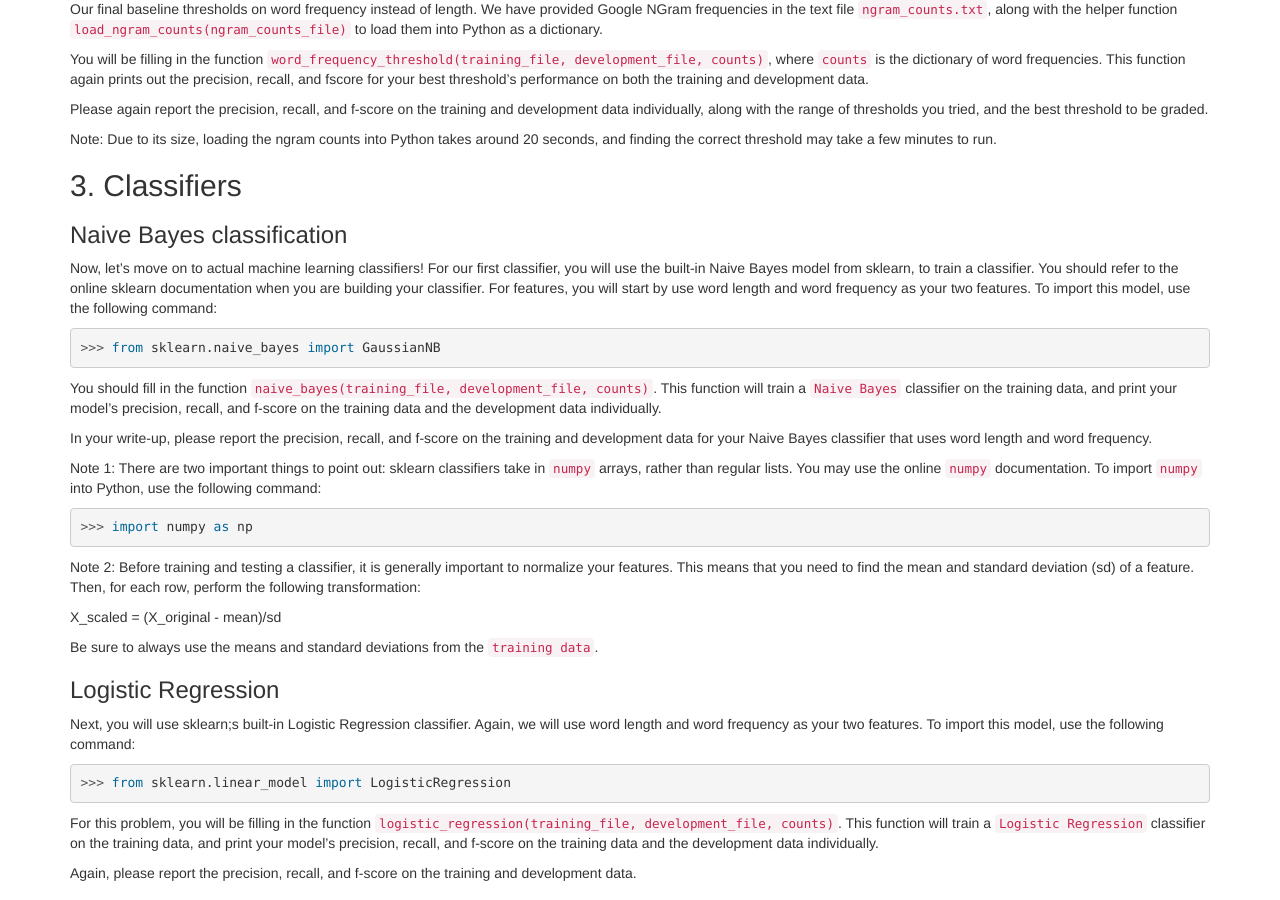
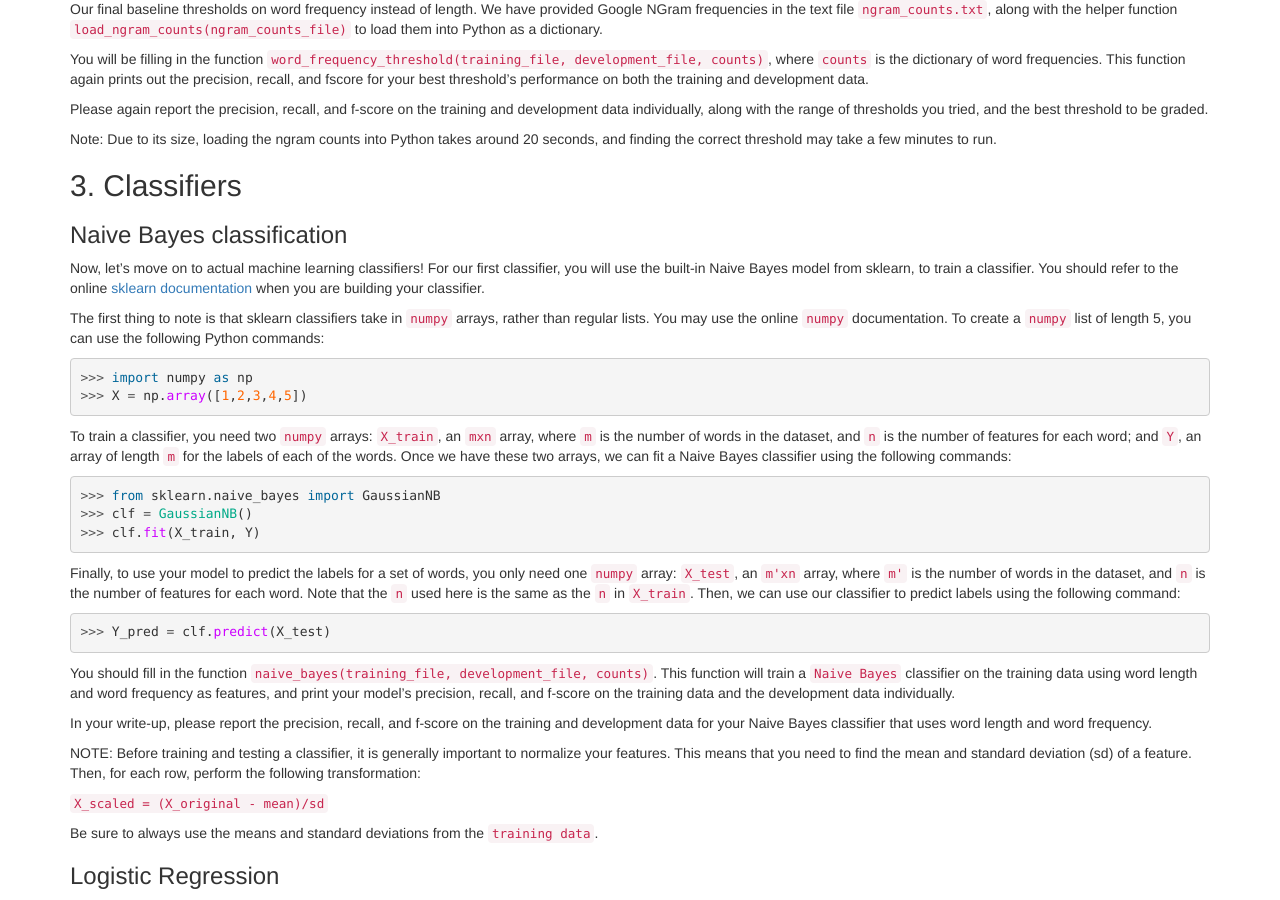
Before and after one commit to computational-linguistics-class/computational-linguistics-class.github.io, a Jekyll site: the page built from assignment2.md, in a window 1280 px wide and 900 px high, scrolled down 1956 px. Built offline with Jekyll 4.4.1, drawn with Linux system fonts in a browser that asks for light colours; nearby versions of some CDN libraries; our own code applies the rules of GitHub Pages for plain Markdown files; a script that is not in the unit is left out.

Commit message:
Added in sklearn walkthrough

```diff
--- a/assignment2.md
+++ b/assignment2.md
@@ -125,25 +125,36 @@ Note: Due to its size, loading the ngram counts into Python takes around 20 seco
 
 ### Naive Bayes classification
 
-Now, let's move on to actual machine learning classifiers! For our first classifier, you will use the built-in Naive Bayes model from sklearn, to train a classifier. You should refer to the online sklearn documentation when you are building your classifier. For features, you will start by use word length and word frequency as your two features. To import this model, use the following command:
+Now, let's move on to actual machine learning classifiers! For our first classifier, you will use the built-in Naive Bayes model from sklearn, to train a classifier. You should refer to the online [sklearn documentation](http://scikit-learn.org/stable/modules/generated/sklearn.naive_bayes.GaussianNB.html) when you are building your classifier.
+
+The first thing to note is that sklearn classifiers take in `numpy` arrays, rather than regular lists. You may use the online `numpy` documentation. To create a `numpy` list of length 5, you can use the following Python commands:
+
+{% highlight python %}
+>>> import numpy as np
+>>> X = np.array([1,2,3,4,5])
+{% endhighlight %}
+
+To train a classifier, you need two `numpy` arrays: `X_train`, an `mxn` array, where `m` is the number of words in the dataset, and `n` is the number of features for each word; and `Y`, an array of length `m` for the labels of each of the words. Once we have these two arrays, we can fit a Naive Bayes classifier using the following commands:
 
 {% highlight python %}
 >>> from sklearn.naive_bayes import GaussianNB
+>>> clf = GaussianNB()
+>>> clf.fit(X_train, Y)
 {% endhighlight %}
 
-You should fill in the function `naive_bayes(training_file, development_file, counts)`. This function will train a `Naive Bayes` classifier on the training data, and print your model's precision, recall, and f-score on the training data and the development data individually.
+Finally, to use your model to predict the labels for a set of words, you only need one `numpy` array: `X_test`, an `m'xn` array, where `m'` is the number of words in the dataset, and `n` is the number of features for each word. Note that the `n` used here is the same as the `n` in `X_train`. Then, we can use our classifier to predict labels using the following command:
+
+{% highlight python %}
+>>> Y_pred = clf.predict(X_test)
+{% endhighlight %}
+
+You should fill in the function `naive_bayes(training_file, development_file, counts)`. This function will train a `Naive Bayes` classifier on the training data using word length and word frequency as features, and print your model's precision, recall, and f-score on the training data and the development data individually.
 
 In your write-up, please report the precision, recall, and f-score on the training and development data for your Naive Bayes classifier that uses word length and word frequency.
 
-Note 1:  There are two important things to point out: sklearn classifiers take in `numpy` arrays, rather than regular lists. You may use the online `numpy` documentation. To import `numpy` into Python, use the following command:
+NOTE: Before training and testing a classifier, it is generally important to normalize your features. This means that you need to find the mean and standard deviation (sd) of a feature. Then, for each row, perform the following transformation:
 
-{% highlight python %}
->>> import numpy as np
-{% endhighlight %}
-
-Note 2: Before training and testing a classifier, it is generally important to normalize your features. This means that you need to find the mean and standard deviation (sd) of a feature. Then, for each row, perform the following transformation:
-
-X_scaled = (X_original - mean)/sd
+`X_scaled = (X_original - mean)/sd`
 
 Be sure to always use the means and standard deviations from the `training data`.
 
```
